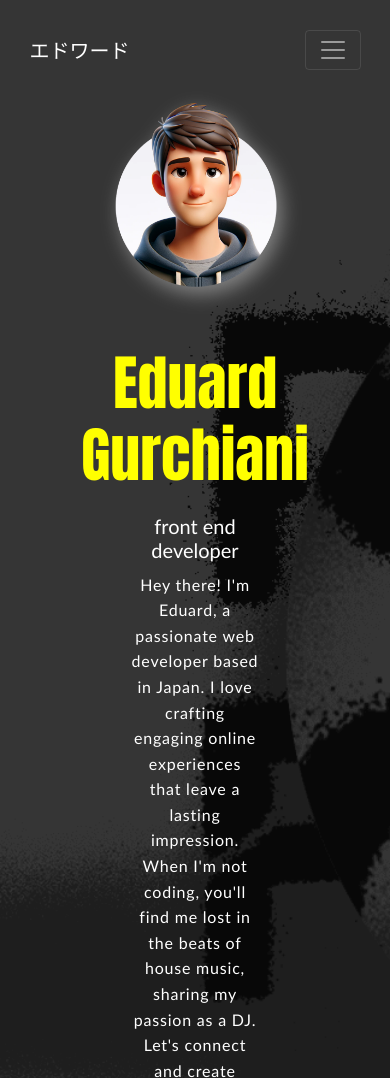
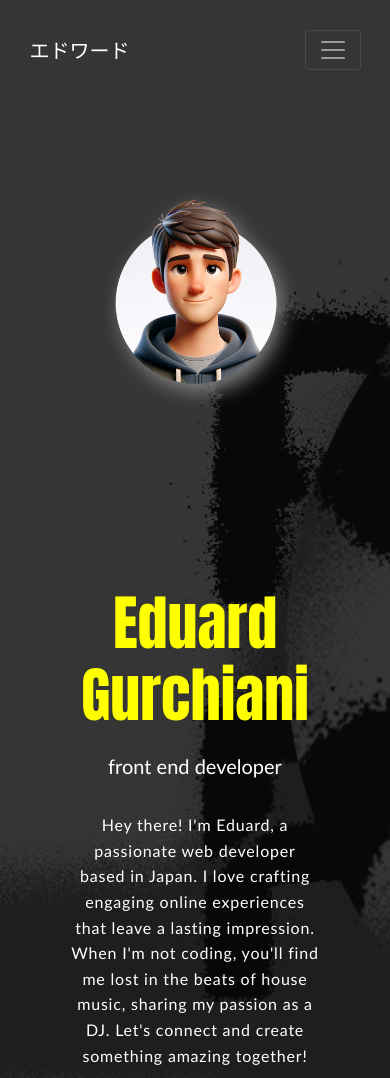
Before and after one commit to edoinjp/web-portfolio, a plain HTML site: page index.html in a window 390 px wide. Shown: the top 1078 px of the page. Drawn offline with nearby package versions, Linux system fonts and the light colour scheme.

Commit message:
fixing height for top content

```diff
--- a/responsive.css
+++ b/responsive.css
@@ -70,7 +70,7 @@
   .quickinfo{
     text-align: center;
     align-items: center;
-    width: 65%;
+    width: 100%;
     justify-content: space-evenly;
     height: auto;
 
@@ -122,9 +122,8 @@
   .slider{
     width: 270px;
   }
-  /* .avatar1{
-    margin-top: 5px;
-    height: 200px;
-    width: 70%;
-  } */
+  .avatar1{
+    height: 300px;
+
+  }
 }
--- a/style.css
+++ b/style.css
@@ -147,7 +147,8 @@ ul li:hover {
 }
 .avatar1{
   width: 50%;
-  height: 600px;
+ height: 600px;
+  border-radius: 50%;
   display: flex;
   margin: 0 auto;
   align-items: center;
@@ -155,6 +156,7 @@ ul li:hover {
   justify-content: flex-end;
   /* background-color: gray; */
   margin-top: -90px;
+/* background-color: gray; */
 }
 
 @keyframes levitate {
```
